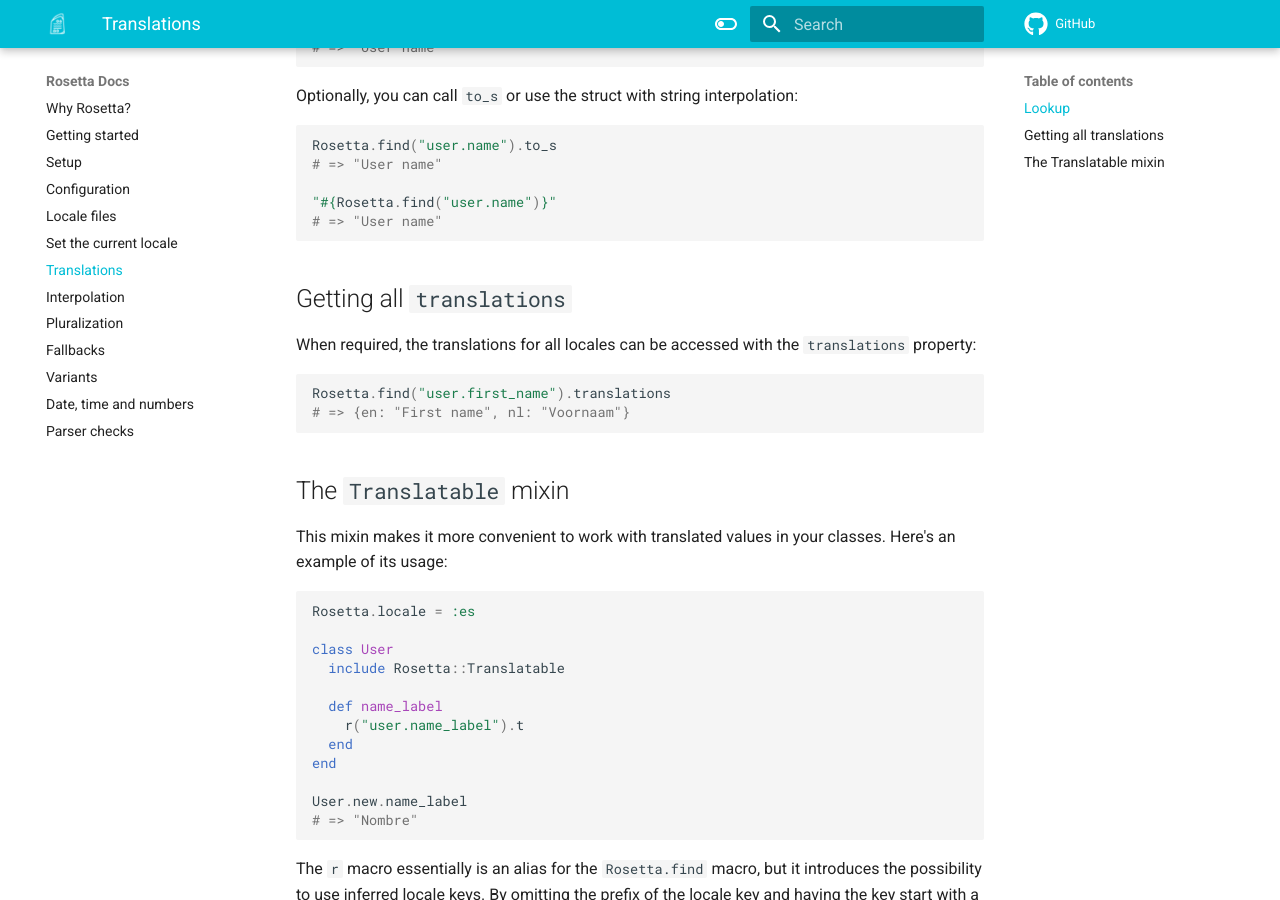
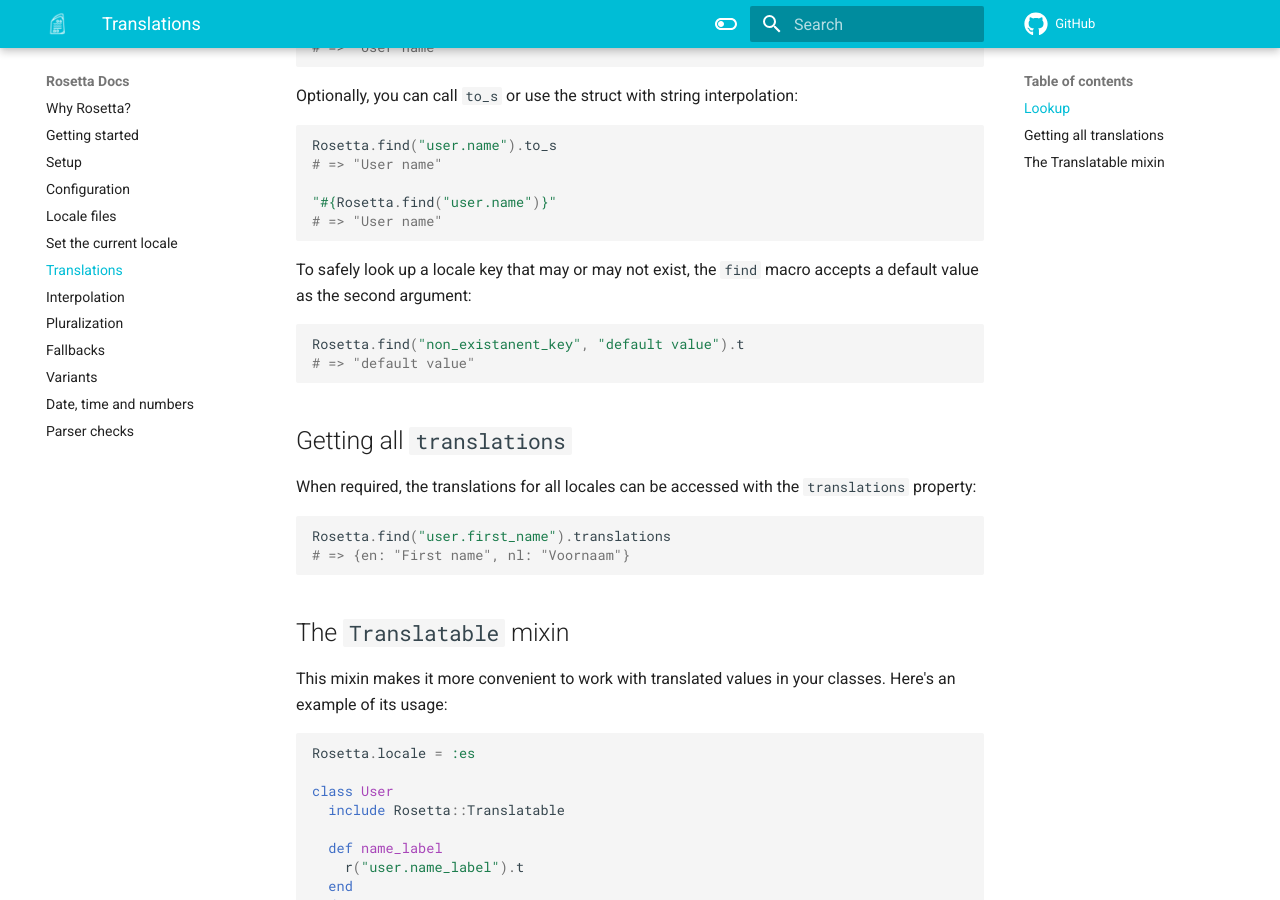
Before and after one commit to wout/rosetta, an MkDocs documentation site: the page built from docs/translations.md, in a window 1280 px wide and 900 px high, scrolled down 387 px. Built offline with MkDocs 1.6.1 and Material for MkDocs 9.7.7, drawn with Linux system fonts in a browser that asks for light colours; comment, search, counter and statistics services are not loaded; the version menu is left out.

Commit message:
docs: document the default value escape hatch

````diff
--- a/docs/translations.md
+++ b/docs/translations.md
@@ -24,7 +24,16 @@
 # => "User name"
 ```
 
+To safely look up a locale key that may or may not exist, the `find` macro
+accepts a default value as the second argument:
+
+```cr
+Rosetta.find("non_existanent_key", "default value").t
+# => "default value"
+```
+
 ## Getting all `translations`
+
 When required, the translations for all locales can be accessed with the
 `translations` property:
 
@@ -34,6 +43,7 @@
 ```
 
 ## The `Translatable` mixin
+
 This mixin makes it more convenient to work with translated values in your
 classes. Here's an example of its usage:
 
````
